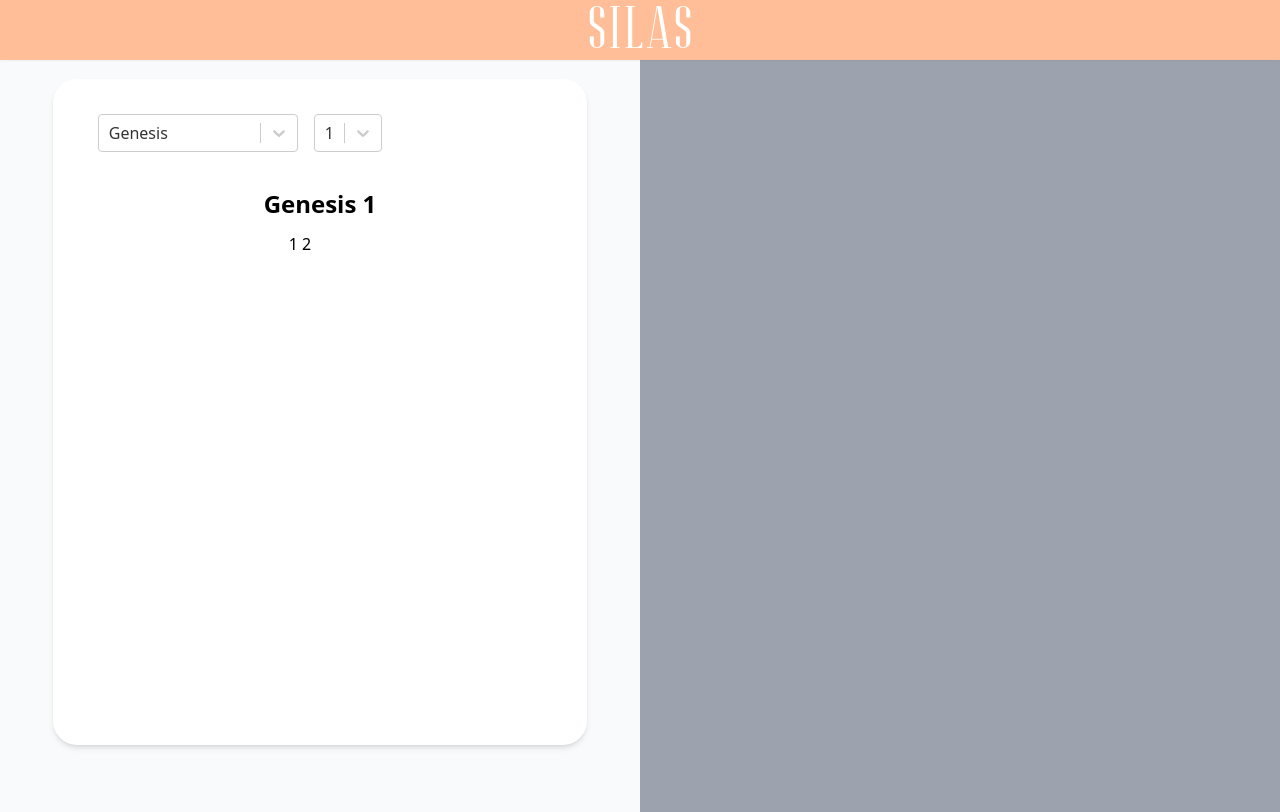
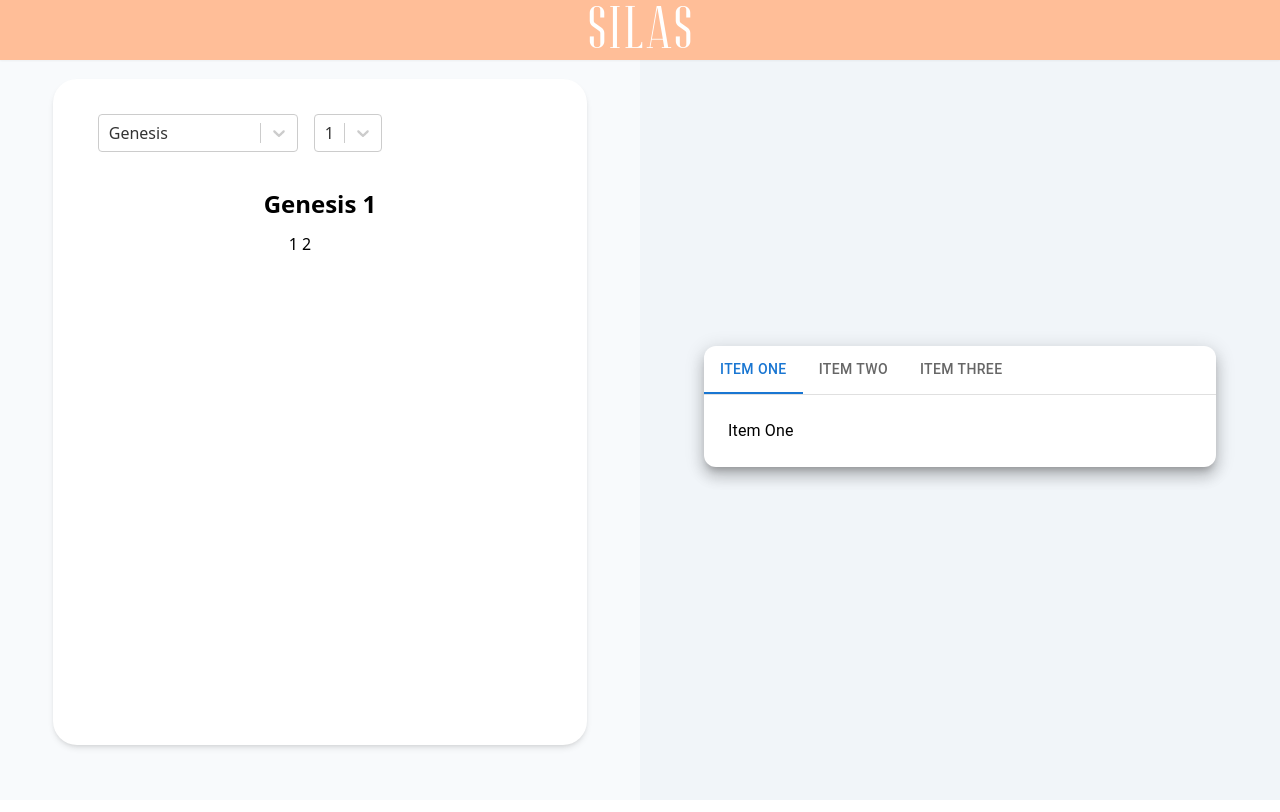
Before and after one commit to JonZ21/silas, a React (Vite) app in the folder client/: page / in a window 1280 px wide. Built offline with nearby package versions, Linux system fonts and the light colour scheme; no server answers; a web font is replaced by a local one.

Commit message:
working tabs

```diff
--- a/client/src/App.jsx
+++ b/client/src/App.jsx
@@ -4,7 +4,7 @@
 
 function App() {
   return (
-    <div className="w-full h-full bg-gray-400 ">
+    <div className="w-full h-screen bg-red-400 overflow-hidden">
       <Navbar />
       <div className="flex flex-row items-center justify-center">
         <div className="w-1/2 mt-3">
--- a/client/src/components/Sidebar.jsx
+++ b/client/src/components/Sidebar.jsx
@@ -1,7 +1,83 @@
-import React from "react";
+import React, { useState } from "react";
+import PropTypes from "prop-types";
+import Tabs from "@mui/material/Tabs";
+import Tab from "@mui/material/Tab";
+import Typography from "@mui/material/Typography";
+import Box from "@mui/material/Box";
+
+function CustomTabPanel(props) {
+  const { children, value, index, ...other } = props;
+
+  return (
+    <div
+      role="tabpanel"
+      hidden={value !== index}
+      id={`simple-tabpanel-${index}`}
+      aria-labelledby={`simple-tab-${index}`}
+      {...other}
+    >
+      {value === index && (
+        <Box sx={{ p: 3 }}>
+          <Typography>{children}</Typography>
+        </Box>
+      )}
+    </div>
+  );
+}
+
+CustomTabPanel.propTypes = {
+  children: PropTypes.node,
+  index: PropTypes.number.isRequired,
+  value: PropTypes.number.isRequired,
+};
 
 const Sidebar = () => {
-  return <div className="w-full h-full bg-gray-400"></div>;
+  const [value, setValue] = useState(0);
+
+  const handleChange = (event, newValue) => {
+    setValue(newValue);
+  };
+
+  function a11yProps(index) {
+    return {
+      id: `simple-tab-${index}`,
+      "aria-controls": `simple-tabpanel-${index}`,
+    };
+  }
+
+  return (
+    <div className="w-full h-screen bg-slate-100 flex justify-center items-center">
+      <Box
+        sx={{
+          width: "80%",
+          background: "white",
+          borderRadius: 3,
+          boxShadow: 10,
+        }}
+      >
+        <Box sx={{ borderBottom: 1, borderColor: "divider" }}>
+          <Tabs
+            value={value}
+            onChange={handleChange}
+            aria-label="basic tabs example"
+          >
+            <Tab label="Item One" {...a11yProps(0)} />
+            <Tab label="Item Two" {...a11yProps(1)} />
+            <Tab label="Item Three" {...a11yProps(2)} />
+          </Tabs>
+        </Box>
+        <CustomTabPanel value={value} index={0}>
+          Item One
+        </CustomTabPanel>
+        <CustomTabPanel value={value} index={1}>
+          Item Two
+        </CustomTabPanel>
+        <CustomTabPanel value={value} index={2}>
+          Item Three
+        </CustomTabPanel>
+      </Box>
+    </div>
+  );
 };
 
 export default Sidebar;
```
